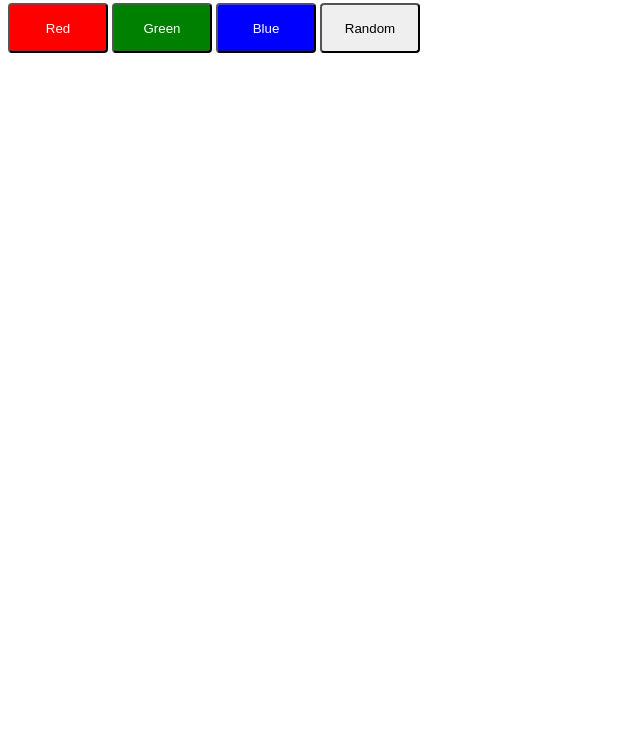
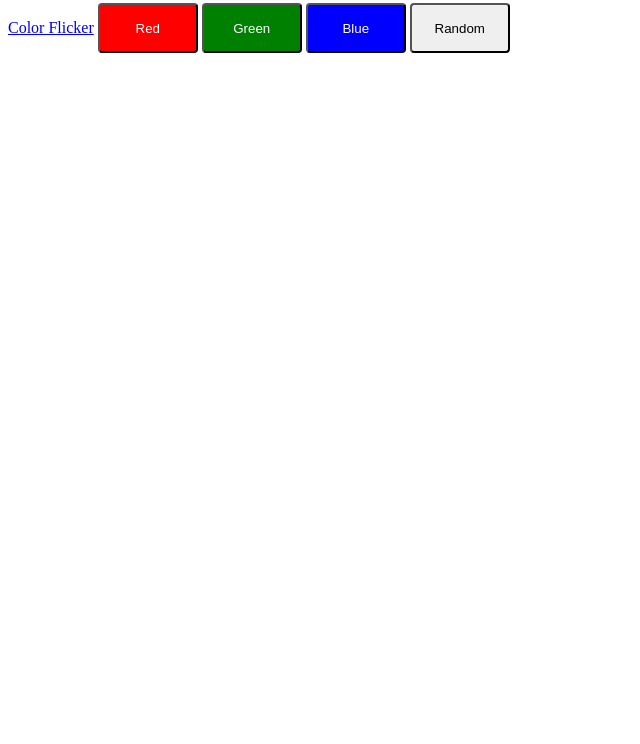
Before and after one commit to Tarunnakka30/Js-Projects, a plain HTML site: page Color Flicker/index.html in a window 1280 px wide. Shown: the part 56-800 px from the top of the page, without its empty margins (0-640 px from the left). Drawn offline with Linux system fonts and the light colour scheme.

Commit message:
Adding Link to Project

```diff
--- a/Color Flicker/index.html
+++ b/Color Flicker/index.html
@@ -27,6 +27,7 @@
 </head>
 <body>
     <h3>Color Flipper</h3>
+    <a href="../Color-Flicker/">Color Flicker</a>
     <button id="red" onclick="setColor('red')">Red</button>
     <button id="green" onclick="setColor('green')">Green</button>
     <button id="blue" onclick="setColor('blue')">Blue</button>
```
